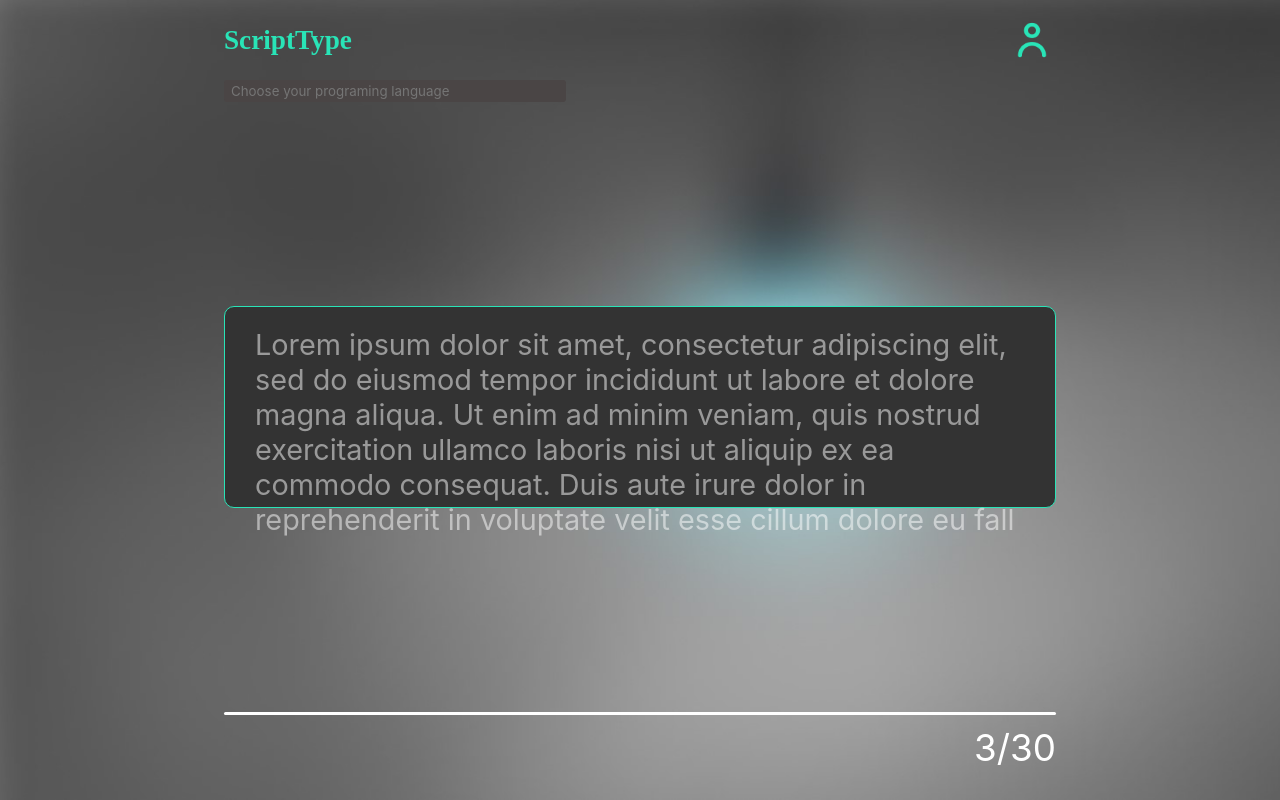
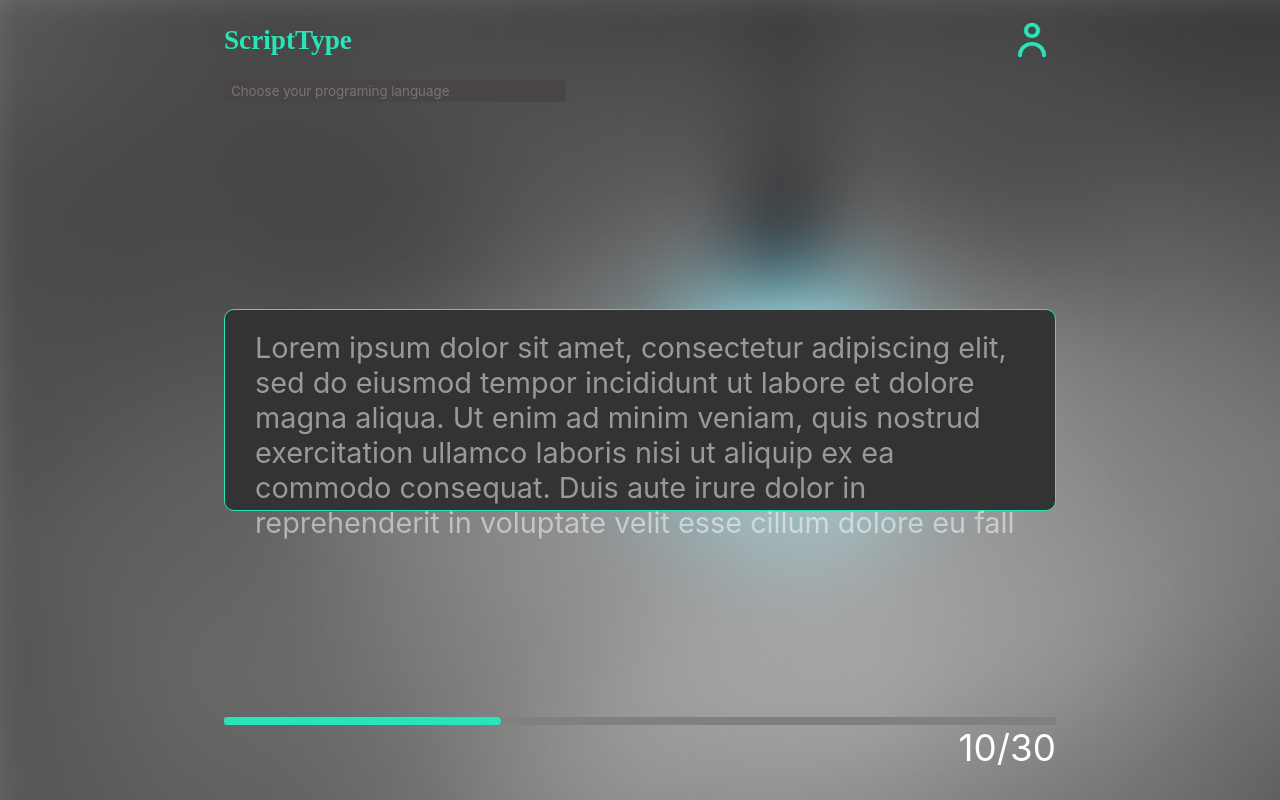
Before and after one commit to pjceva/ScriptType, a React (Vite) app in the folder type-front/: page / in a window 1280 px wide. Built offline with nearby package versions, Linux system fonts and the light colour scheme.

Commit message:
progress bar pronta

```diff
--- /dev/null
+++ b/type-front/src/components/ProgressBar/index.tsx
@@ -0,0 +1,20 @@
+import { Bar } from "./styles";
+
+type ProgressProps = {
+    value: number;
+    max: number;
+}
+
+// export const ProgressBar = (props: ProgressProps) =>{
+
+//     return (
+//         <progress value={props.value} max={props.max} />
+//     )
+
+// };
+
+export const ProgressBar = (props: ProgressProps) =>{
+    return (
+        <Bar value={props.value} max={props.max}/>
+    )
+}
--- /dev/null
+++ b/type-front/src/components/ProgressBar/styles.tsx
@@ -0,0 +1,17 @@
+import styled from "styled-components";
+
+export const Bar = styled.progress`
+    width: 100%;
+    height: 0.5rem;
+    -webkit-appearance: none;
+    appearance: none;
+    ::-webkit-progress-value {
+        border-radius: 7px;
+        background-color: #29E4B7;
+    }
+    ::-webkit-progress-value {
+        border-radius: 7px;
+
+    }
+
+`;
--- a/type-front/src/pages/main/Main.tsx
+++ b/type-front/src/pages/main/Main.tsx
@@ -1,5 +1,6 @@
-import { Background, Block, Counter, LanguageField, Navbar, ProgressBar, TextBox } from "./styles"
+import { Background, Block, Counter, LanguageField, Navbar, TextBox } from "./styles"
 import LoginIcon from "../../icons/Icon.Login.png"
+import { ProgressBar } from "../../components/ProgressBar"
 
 export const Main = () =>{
     return (
@@ -24,8 +25,9 @@ export const Main = () =>{
                         eu fall
                     </span>
                 </TextBox>
-                <ProgressBar />
-                <Counter>3/30</Counter>
+                {/* <ProgressBar /> */}
+                <ProgressBar value={10} max={30}/>
+                <Counter>10/30</Counter>
             </Block>
         </Background>
     )
--- a/type-front/src/pages/main/styles.tsx
+++ b/type-front/src/pages/main/styles.tsx
@@ -57,6 +57,7 @@ export const TextBox = styled.section`
     border-color: #29E4B7; */
     margin: auto 0;
     padding: 20px 30px;
+    /* overflow: hidden; */
     span{
         font-family: 'Inter';
         font-style: normal;
@@ -66,12 +67,12 @@ export const TextBox = styled.section`
     }
 `;
 
-export const ProgressBar = styled.div`
-    height: 0.2rem;
-    border-radius: 5px;
-    background: #FFFFFF;
-    margin-bottom: 10px;
-`;
+// export const ProgressBar = styled.div`
+//     height: 0.2rem;
+//     border-radius: 5px;
+//     background: #FFFFFF;
+//     margin-bottom: 10px;
+// `;
 
 export const Counter = styled.span`
     color: #FFFFFF;
```
